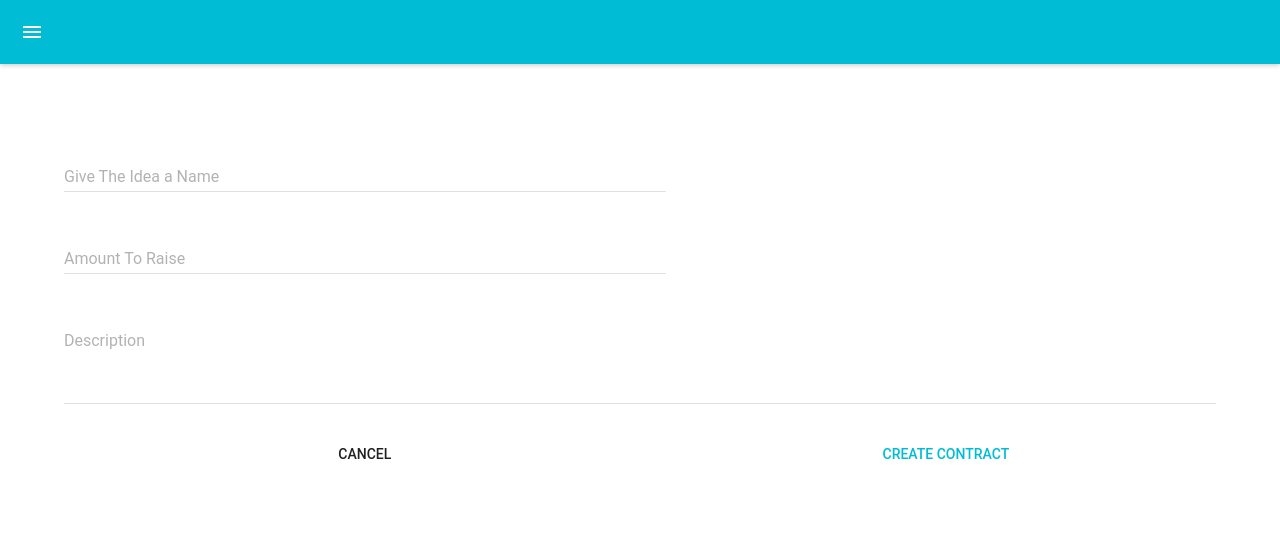
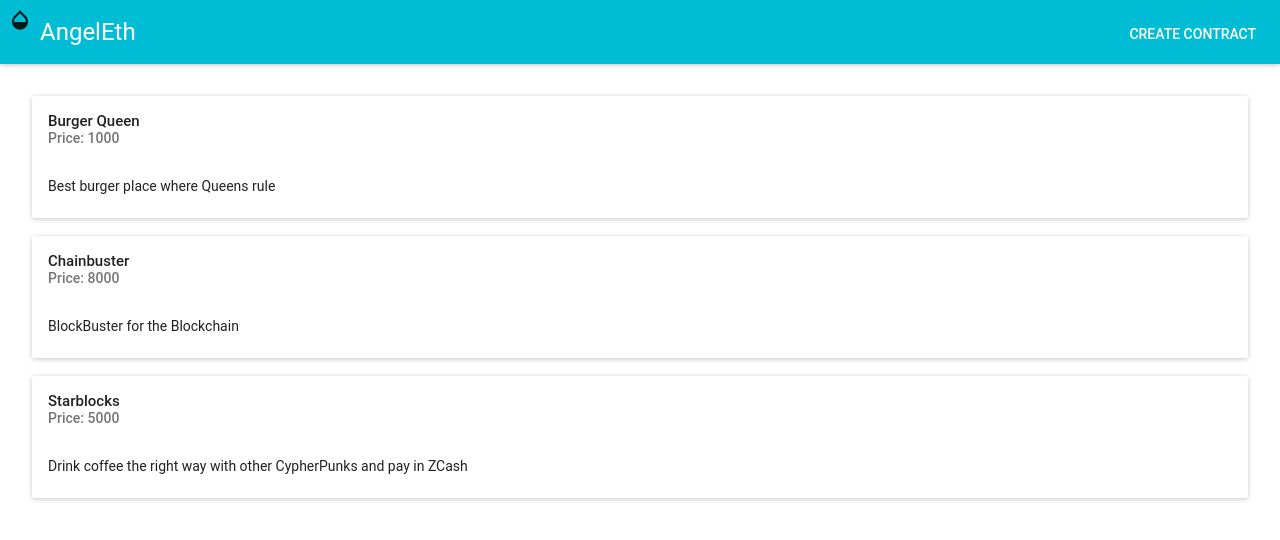
Before and after one commit to theRoughCode/ethstarter, a React (Create React App) app in the folder frontend/: page / in a window 1280 px wide. Both pictures are taken after a click on the button "CANCEL". Shown: the top 540 px of the page. Built offline with nearby package versions, Linux system fonts and the light colour scheme.

Commit message:
Create the Ideas List page

```diff
--- a/frontend/package.json
+++ b/frontend/package.json
@@ -10,7 +10,9 @@
     "react": "^16.0.0",
     "react-dom": "^16.0.0",
     "react-redux": "^5.0.6",
-    "react-scripts": "1.0.14"
+    "react-scripts": "1.0.14",
+    "redux": "^3.7.2",
+    "redux-connect": "^6.0.0"
   },
   "scripts": {
     "start": "react-scripts start",
--- a/frontend/public/index.html
+++ b/frontend/public/index.html
@@ -10,6 +10,7 @@
     -->
     <link rel="manifest" href="%PUBLIC_URL%/manifest.json">
     <link rel="shortcut icon" href="%PUBLIC_URL%/favicon.ico">
+    <link href="https://fonts.googleapis.com/icon?family=Material+Icons" rel="stylesheet">
     <!--
       Notice the use of %PUBLIC_URL% in the tags above.
       It will be replaced with the URL of the `public` folder during the build.
--- a/frontend/src/App.js
+++ b/frontend/src/App.js
@@ -1,22 +1,41 @@
 import React, { Component } from 'react';
+import { connect } from 'react-redux';
 import './App.css';
 import Ideas from './components/Ideas';
 import IdeaCreator from './components/IdeaCreator';
 
 import AppBar from 'material-ui/AppBar';
-import Toolbar from 'material-ui/Toolbar';
-// import Typography from 'material-ui/Typography';
+import { IconButton, FlatButton, FontIcon } from 'material-ui';
+import { Opacity } from 'material-ui/svg-icons/action/opacity';
+import Store from './Store';
 
 class App extends Component {
   render() {
     return (
       <div className="ideas-page">
-        <AppBar position="static" color="default">
+
+        <AppBar title={<span>AngelEth</span>}
+                iconElementLeft={<FontIcon className="material-icons">opacity</FontIcon>}
+                iconElementRight={<FlatButton label="Create Contract"  />}>
         </AppBar>
-        <IdeaCreator />
+        {
+          this.props.showIdeas ? <Ideas /> : <IdeaCreator />
+        }
       </div>
     );
   }
 }
 
-export default App;
+
+const mapStateToProps = (state) => {
+  return {
+    showIdeas: state.showIdeas,
+    showCreate: state.showCreate,
+  }
+};
+
+const mapDispatchToProps = (dispatch) => {
+  return {};
+};
+
+export default connect(mapStateToProps, mapDispatchToProps)(App);
--- a/frontend/src/Store.js
+++ b/frontend/src/Store.js
@@ -1 +1,18 @@
-import Store from 'react-redux';
+import { createStore } from 'redux';
+
+const reducer = (state, action) => {
+  switch (action.type) {
+
+    case 'CREATE_CANCELLED': {
+      return {...state, ...action.payload, showIdeas: true, showCreate: false};
+    }
+    case 'CREATE_CONTRACT': {
+      return {...state, ...action.payload, showIdeas: false, showCreate: true};
+    }
+  }
+  return {...state};
+};
+
+const store = createStore(reducer);
+
+export default store;
--- a/frontend/src/components/IdeaCreator.js
+++ b/frontend/src/components/IdeaCreator.js
@@ -1,4 +1,5 @@
 import React, { Component } from 'react';
+import { connect } from 'react-redux';
 import TextField from 'material-ui/TextField';
 import FlatButton from 'material-ui/FlatButton';
 import axios from 'axios';
@@ -23,9 +24,7 @@ class IdeaCreator extends Component {
   }
 
   cancel() {
-    // Store.dispatch({
-    //   type: 'CANCEL_CREATION'
-    // })
+    this.props.cancel();
   }
 
   render() {
@@ -67,4 +66,19 @@ class IdeaCreator extends Component {
   }
 }
 
-export default IdeaCreator;
+const mapStateToProps = (state) => {
+  return {
+    showIdeas: state.showIdeas,
+    showCreate: state.showCreate,
+  }
+};
+
+const mapDispatchToProps = (dispatch) => {
+  return {
+    cancel: () => {
+      dispatch({type: 'CREATE_CANCELLED'});
+    },
+  };
+};
+
+export default connect(mapStateToProps, mapDispatchToProps)(IdeaCreator);
--- a/frontend/src/components/Ideas.js
+++ b/frontend/src/components/Ideas.js
@@ -1,8 +1,9 @@
 import React, { Component } from 'react';
+import { connect } from 'react-redux';
 import data from '../data/fakeIdeas';
 import '../styling/ideas.css';
 
-import Card, { CardHeader, CardContent } from 'material-ui/Card';
+import Card, { CardHeader, CardContent, CardText } from 'material-ui/Card';
 // import Typography from 'material-ui/Typography';
 // import Grid from 'material-ui/Grid';
 
@@ -14,18 +15,17 @@ class Ideas extends Component {
   render() {
     return (
       <div className="page">
-        <div container className="ideas-grid">
+        <div className="ideas-grid">
             {
               data.map(idea => {
                 const priceLabel = 'Price: ' + idea.price;
                 return (
-                  <div className="ideas-item" onClick={this.goToIdea(idea.id)}>
+                  <div key={idea.id} className="ideas-item" onClick={this.goToIdea(idea.id)}>
                     <Card className="idea-box">
                       <CardHeader
                         title={idea.title}
-                        subheader={priceLabel} />
-                      <CardContent>
-                      </CardContent>
+                        subtitle={priceLabel} />
+                      <CardText>{idea.description}</CardText>
                     </Card>
                   </div>
                 )
@@ -37,4 +37,16 @@ class Ideas extends Component {
   }
 }
 
-export default Ideas;
+
+const mapStateToProps = (state) => {
+  return {
+    showIdeas: state.showIdeas,
+    showCreate: state.showCreate,
+  }
+};
+
+const mapDispatchToProps = (dispatch) => {
+  return {};
+};
+
+export default connect(mapStateToProps, mapDispatchToProps)(Ideas);
--- a/frontend/src/index.js
+++ b/frontend/src/index.js
@@ -1,8 +1,10 @@
 import React from 'react';
 import ReactDOM from 'react-dom';
+import { Provider } from 'react-redux';
 import './index.css';
 import App from './App';
 import registerServiceWorker from './registerServiceWorker';
+import store from './Store';
 
 import MuiThemeProvider from 'material-ui/styles/MuiThemeProvider';
 import getMuiTheme from 'material-ui/styles/getMuiTheme';
@@ -11,7 +13,9 @@ import cryptoTheme from './themes/cryptoTheme';
 const theme = getMuiTheme(cryptoTheme);
 
 ReactDOM.render(
-  <MuiThemeProvider theme={theme}>
-    <App />
-  </MuiThemeProvider>, document.getElementById('root'));
+  <Provider store={store}>
+    <MuiThemeProvider theme={theme}>
+      <App />
+    </MuiThemeProvider>
+  </Provider>, document.getElementById('root'));
 registerServiceWorker();
```
Also changed, not shown: 1 other file (tests, documents, lock files or other folders).
